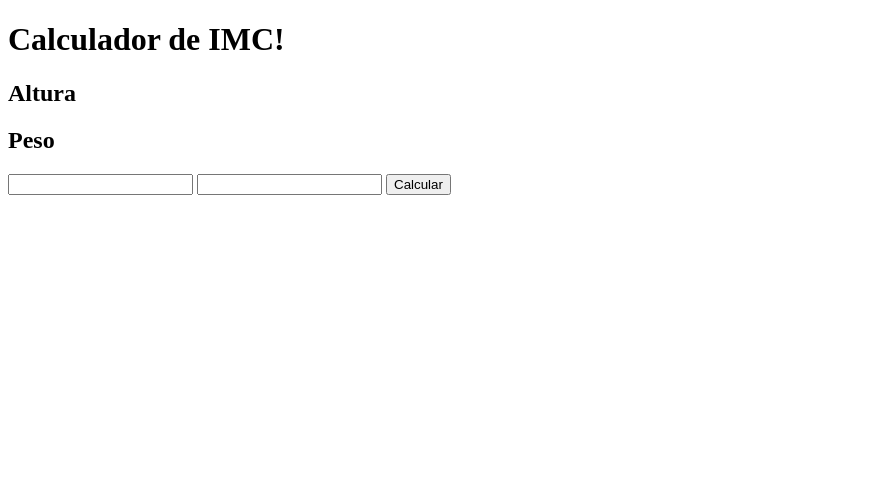
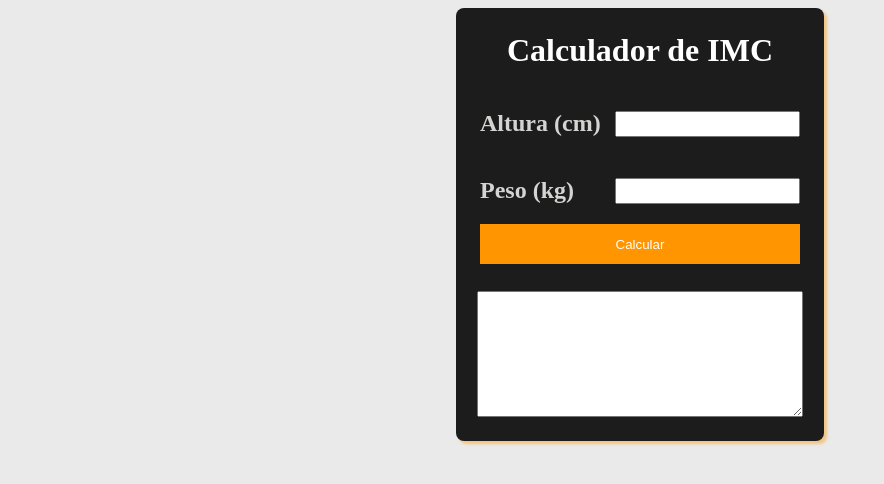
Before and after one commit to FilipiRafael/calculadora-imc, a plain HTML site: page index.html in a window 1280 px wide. Shown: the whole page, without its empty margins (0-884 px from the left). Drawn offline with Linux system fonts and the light colour scheme.

Commit message:
Finalizada a primeira versão do web app

```diff
--- a/assets/css/index.css
+++ b/assets/css/index.css
@@ -0,0 +1,56 @@
+h1, h2 {
+    color: #D4D4D2;
+}
+
+h1 {
+    margin-block-start: 0em;
+    color: white;
+}
+
+.input_area {
+    width: 100%;
+    display: flex;
+    align-items: center;
+    justify-content: space-between;
+}
+
+input {
+    height: 1.5em;
+}
+
+.container {
+    background-color: #1C1C1C;
+    display: inline-flex;
+    padding: 1.5em;
+    border-radius: 0.5em;
+    flex-direction: column;
+    align-items: center;
+    width: 20em;
+    box-shadow: 3px 3px 3px #ff950071;
+}
+
+button {
+    height: 3em;
+    width: 100%;
+    background-color: #FF9500;
+    border: none;
+    color: white;
+}
+
+button:hover {
+    cursor: pointer;
+}
+
+.area {
+    display: flex;
+    justify-content: center;
+}
+
+body {
+    background-color: rgba(211, 211, 211, 0.473);
+}
+
+textarea {
+    width: 100%;
+    margin-top: 2em;
+}
--- a/assets/js/index.js
+++ b/assets/js/index.js
@@ -0,0 +1,20 @@
+function calculate() {
+    var height = (document.getElementById("height").value) / 100
+    var weight = window.document.querySelector("input#weight").value
+
+    var imc = Number(weight) / Number(height) ** 2
+    var text = ""
+
+    if (imc < 18.5) {
+        text = 'Você está muito abaixo do peso!'
+    } else if (imc < 24.9) {
+        text = "Você está no peso ideal."
+    } else if (imc < 29.9) {
+        text = 'Você está com sobrepeso.'
+    } else if (imc < 39.9) {
+        text = 'Você está com obesidade.'
+    } else {
+        text = 'você está com obesidade mórbida.'
+    }
+    window.document.getElementById("text_return").innerText = text
+}
--- a/index.html
+++ b/index.html
@@ -10,11 +10,20 @@
     </head>
     <body>
         <script src="assets/js/index.js"></script>
-        <h1>Calculador de IMC!</h1>
-        <h2>Altura</h2>
-        <h2>Peso</h2>
-        <input type="number">
-        <input type="number">
-        <button>Calcular</button>
+        <div class="area">
+            <div class="container">
+                <h1>Calculador de IMC</h1>
+                <div class="input_area">
+                    <h2>Altura (cm)</h2>
+                    <input type="number" id="height">
+                </div>
+                <div class="input_area">
+                <h2>Peso (kg)</h2>
+                <input type="number" id="weight">
+                </div>
+                <button onclick="calculate()">Calcular</button>
+                <textarea name="text_return" id="text_return" rows="8"></textarea>
+            </div>
+        </div>
     </body>
 </html>
```
Also changed, not shown: assets/img/screenshot.png (added), 1 other file.
